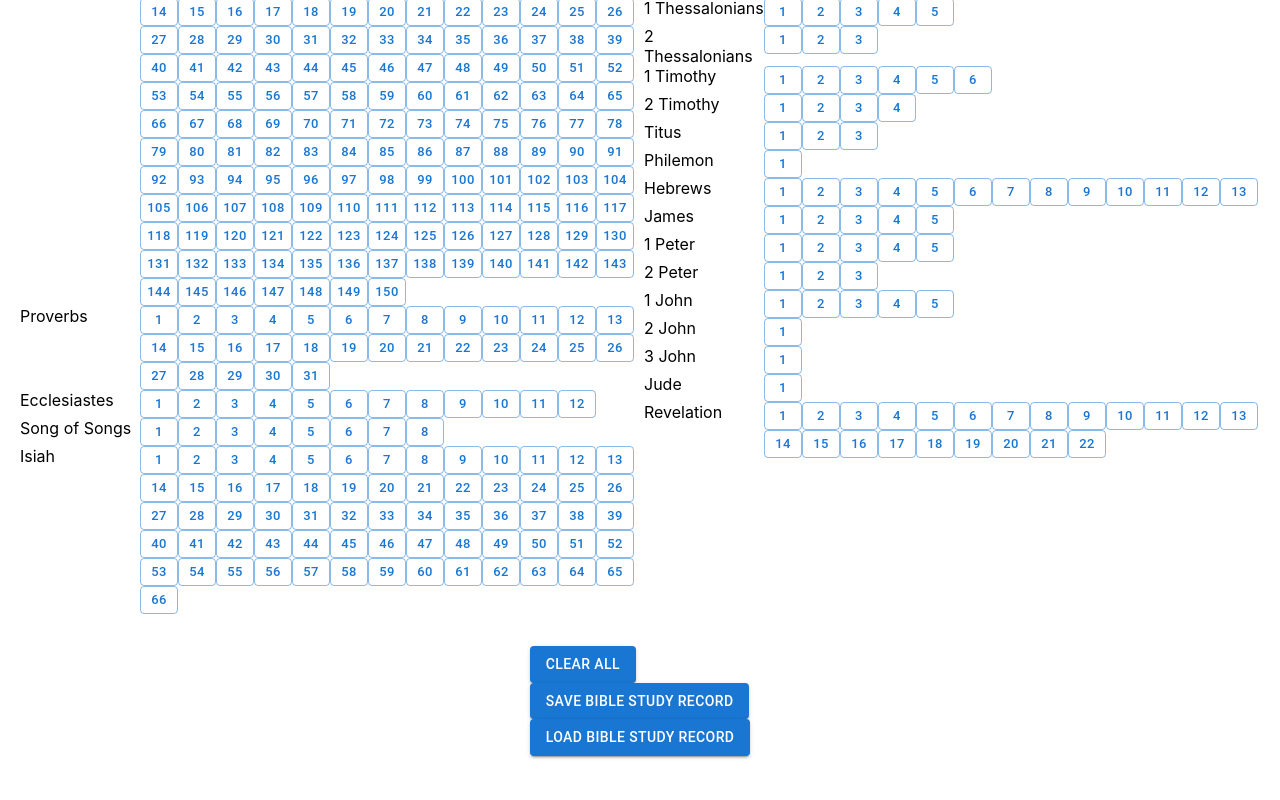
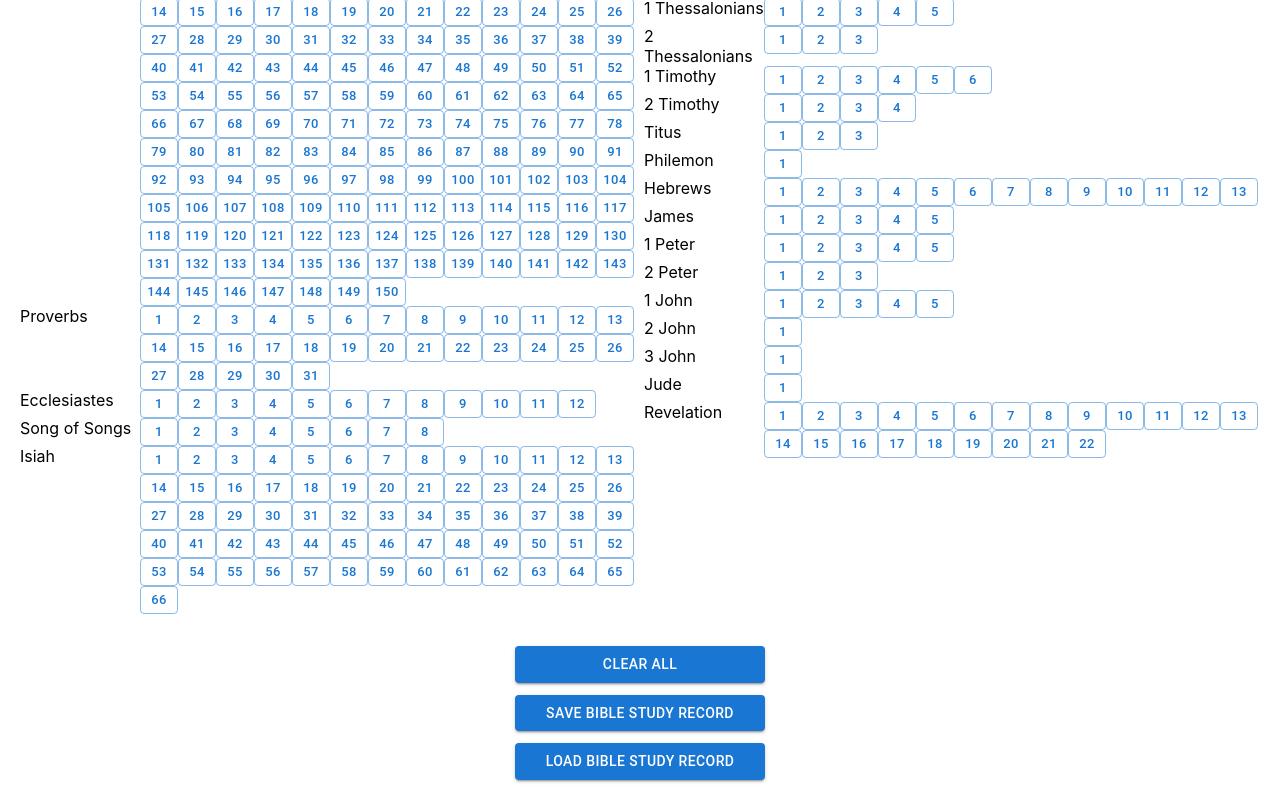
Before and after one commit to wordtovictory/wordtovictory.github.io, a React (Create React App) app: page / in a window 1280 px wide. Shown: the part 1630-2430 px from the top of the page. Before the commit the page ends 2406 px from the top, so only its background shows below. Built offline with nearby package versions, Linux system fonts and the light colour scheme.

Commit message:
Align control panel buttons.

```diff
--- a/src/dashboard/ControlPanel.js
+++ b/src/dashboard/ControlPanel.js
@@ -2,9 +2,14 @@ import React, {useRef} from 'react';
 import Button from "@mui/material/Button";
 import {Box} from "@mui/material";
 import exportFromJSON from "export-from-json";
-import { BOOKS } from '../bible/constants.ts';
+import {BOOKS} from '../bible/constants.ts';
 
 export default function ControlPanel(props) {
+
+    const controlPanelButtonStyles = {
+        minWidth: 250,
+        maxWidth: 250,
+    }
 
     const {readStatus, setReadStatus} = props;
     const inputRef = useRef(null);
@@ -34,12 +39,12 @@ export default function ControlPanel(props) {
         inputRef.current.click();
     };
 
-    const handleClearAll= () => {
+    const handleClearAll = () => {
         console.log("Clearing all");
         const readStatus = {}
         BOOKS.map(book => {
-            for (let i = 1; i < book.numChapters+1; i++) {
-                const chapterKey = book.name+"_"+i;
+            for (let i = 1; i < book.numChapters + 1; i++) {
+                const chapterKey = book.name + "_" + i;
                 // readStatus[chapterKey] = false;
                 localStorage.setItem(chapterKey, "false");
             }
@@ -50,16 +55,21 @@ export default function ControlPanel(props) {
 
 
     return (
-        <div>
-            <Button variant={"contained"} onClick={handleClearAll}>Clear All</Button>
+        <Box sx={{
+            display: 'flex',
+            flexDirection: 'column',
+            alignItems: 'center',
+            justifyContent: 'center'
+        }}>
+            <Button variant={"contained"} onClick={handleClearAll} sx={controlPanelButtonStyles}>Clear All</Button>
             <Box sx={{
-                flex: '0 0 32px'
+                flex: '0 0 12px'
             }}></Box>
-            <Button variant={"contained"} onClick={handleSave}>Save bible study record</Button>
+            <Button variant={"contained"} onClick={handleSave} sx={controlPanelButtonStyles}>Save bible study record</Button>
             <Box sx={{
-                flex: '0 0 32px'
+                flex: '0 0 12px'
             }}></Box>
-            <Button variant={"contained"} onClick={handleLoad}>
+            <Button variant={"contained"} onClick={handleLoad} sx={controlPanelButtonStyles}>
                 Load bible study record
                 <input
                     ref={inputRef}
@@ -69,7 +79,6 @@ export default function ControlPanel(props) {
                     hidden
                 />
             </Button>
-
-        </div>
+        </Box>
     );
 };
```
Also changed, not shown: src/dashboard/Dashboard.js (+6 -6 lines).
